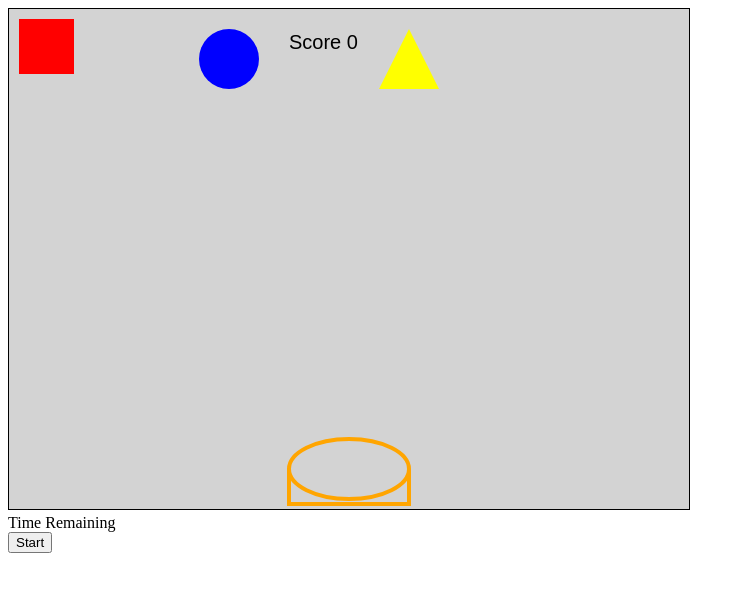
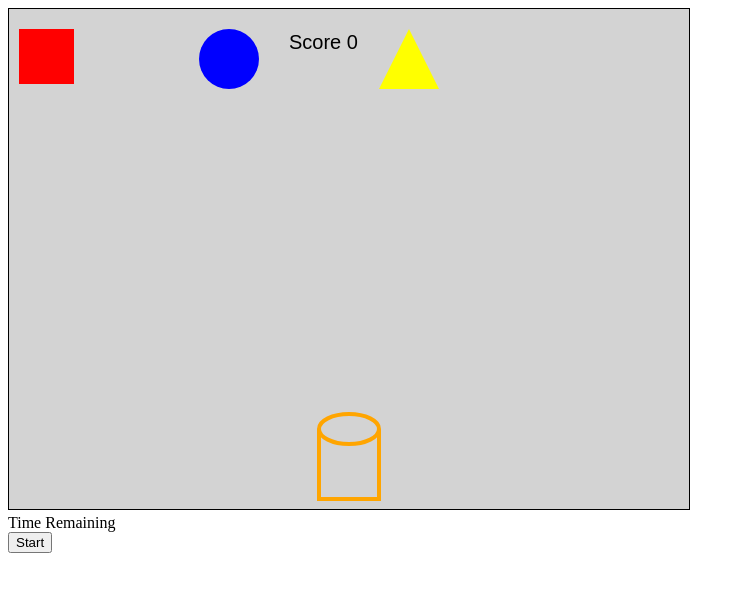
Before and after one commit to html2019/Website, a plain HTML site: page DragGame3.html in a window 1280 px wide. Shown: the whole page, without its empty margins (0-745 px from the left). Drawn offline with Linux system fonts and the light colour scheme.

Commit message:
modified container draw with ellipse instead of arc

```diff
--- a/DragGame3.html
+++ b/DragGame3.html
@@ -19,13 +19,11 @@
     var recPiece, triPiece, cirPiece, myScoreBoard,container;
 
     function startGame() {
-        recPiece = new recComponent(55, 55, "red", 10, 10);
+        recPiece = new recComponent(55, 55, "red", 10, 20);
         triPiece = new triComponent(60, 60, "yellow", 400, 50);
         cirPiece = new cirComponent(30, "blue", 220, 50);
-        container= new drawContainer(340, 920, 60, 30, 70);
+        container= new drawContainer(340, 420, 30, 15, 70);
         myScoreBoard= new ScoreBoard(280, 40);
-        // myScoreBoard= new scoreBoard("Consolas", "black", 280, 40, "Score:  ");
-
     }
 
     var myGameArea = {
@@ -35,7 +33,6 @@
             this.canvas.height = 500;
             this.context = this.canvas.getContext("2d");
             document.body.insertBefore(this.canvas, document.body.childNodes[0]);
-            //this.interval = setInterval(updateGameArea, 500);
             updateGameArea();
         },
         clear : function() {
@@ -93,10 +90,12 @@
     function drawContainer(x, y, rw, rh, h) {
         this.update=function(){
             ctx = myGameArea.context;
-            ctx.save();
-            ctx.scale(1,  rh/rw);
+            // ctx.save();
+            // ctx.scale(1,  rw/rh);
             ctx.beginPath();
-            ctx.arc(x, y, rw, 0, 2 * Math.PI);
+            ctx.ellipse(x, y, rw, rh, Math.PI, 0, 2 * Math.PI);
+
+            // ctx.arc(x, y, rw, 0, 2 * Math.PI);
             ctx.moveTo((x-rw),y);
             ctx.lineTo((x-rw),(y+h));
             ctx.lineTo((x+rw),(y+h));
@@ -111,14 +110,6 @@
     function updateGameArea() {
         myGameArea.clear();
         startGame();
-        cirPiece.x += 0;
-        cirPiece.y += 0;
-        recPiece.x += 0;
-        recPiece.y += 0;
-        triPiece.x -= 0;
-        triPiece.y += 0;
-        container.x+=0;
-        container.y+=0;
         recPiece.update();
         cirPiece.update();
         triPiece.update();
@@ -129,31 +120,36 @@
     var draggable = false;
     function myMove(e){
         if (draggable){
-            console.log("e.pageX " + e.pageX);
-            console.log("e.pageY " + e.pageY);
-            console.log("myGameArea.canvas.offsetLeft " + myGameArea.canvas.offsetLeft);
-            console.log("myGameArea.canvas.offsetTop " + myGameArea.canvas.offsetTop);
-            triPiece.x = e.pageX - myGameArea.canvas.offsetLeft;
-            triPiece.y = e.pageY - myGameArea.canvas.offsetTop;
-            console.log("triPiece.pageX " + triPiece.x);
-            console.log("triPiece.pageY " + triPiece.y);
+            // console.log("e.pageX ", e.pageX);
+            // console.log("e.pageY ", e.pageY);
+            // console.log("e.clientX ", e.clientX);
+            // console.log("e.clientY ", e.clientY);
+            // console.log("e.screenX ", e.screenX);
+            // console.log("e.screenY ", e.screenY);
+            // console.log("myGameArea.canvas.offsetLeft ", myGameArea.canvas.offsetLeft);
+            // console.log("myGameArea.canvas.offsetTop ", myGameArea.canvas.offsetTop);
+            triPiece.x = e.clientX;
+            triPiece.y = e.clientY;
             triPiece.update();
         }
     }
 
-    function myDown(e){
-
-        // triPiece.x = e.pageX - canvas.offsetLeft;
-        //triPiece.y = e.pageY - canvas.offsetTop;
+    function dragDown(e){
         draggable = true;
         myGameArea.canvas.onmousemove = myMove;
 
     }
 
-    function myUp(e){
-        if (e.pageX < triPiece.x + 40 + myGameArea.canvas.offsetLeft && e.pageX > triPiece.x - 40 +
-            myGameArea.canvas.offsetLeft && e.pageY < triPiece.y + 40 + myGameArea.canvas.offsetTop &&
-            e.pageY > triPiece.y -40 + myGameArea.canvas.offsetTop){
+    function scoreUp(e){
+        // if (e.pageX < triPiece.x + 40 + myGameArea.canvas.offsetLeft && e.pageX > triPiece.x - 40 +
+        //     myGameArea.canvas.offsetLeft && e.pageY < triPiece.y + 40 + myGameArea.canvas.offsetTop &&
+        //     e.pageY > triPiece.y -40 + myGameArea.canvas.offsetTop){
+        if (e.clientX > 340 && e.clientX < 400 && e.clientY > 405 && e.clientY < 490){
+
+            console.log("e.clientX ", e.clientX);
+            console.log("e.clientY ", e.clientY);
+            console.log("e.pageX ", e.pageX);
+            console.log("e.pageY ", e.pageY);
             console.log("myScoreBoard ", myScoreBoard);
             console.log("myScoreBoard.score ", myScoreBoard.score);
             myScoreBoard.score+=1;
@@ -166,8 +162,8 @@
     }
 
 
-    myGameArea.canvas.onmousedown = myDown;
-    myGameArea.canvas.onmouseup = myUp;
+    myGameArea.canvas.onmousedown = dragDown;
+    myGameArea.canvas.onmouseup = scoreUp;
 
     function startTimer(duration, display) {
         var start = Date.now(),
```
